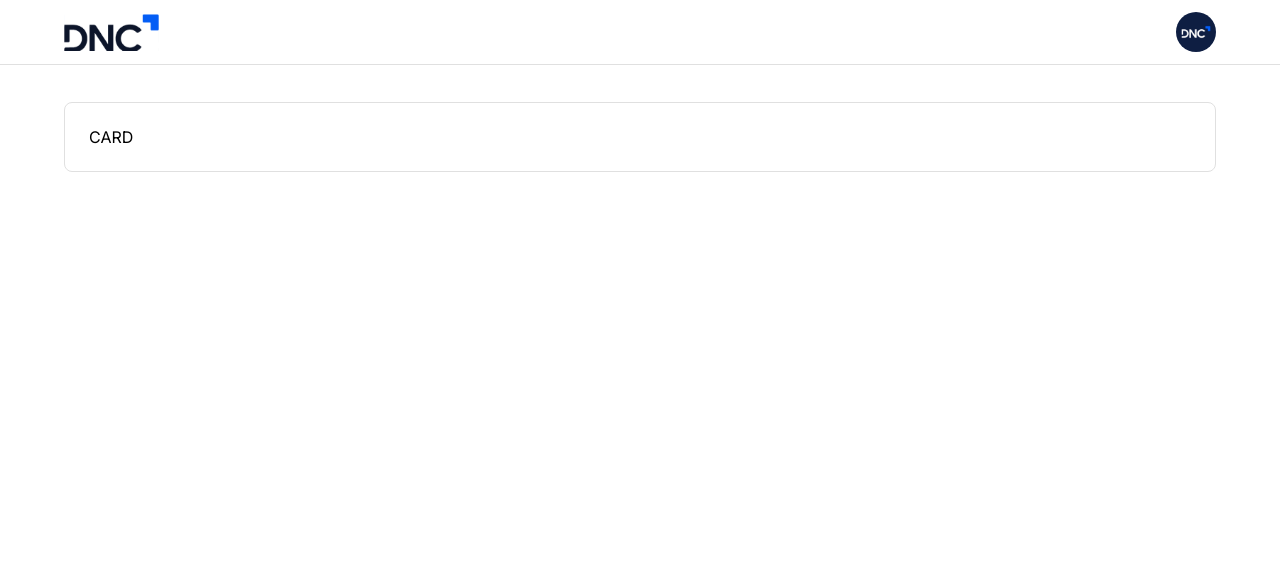
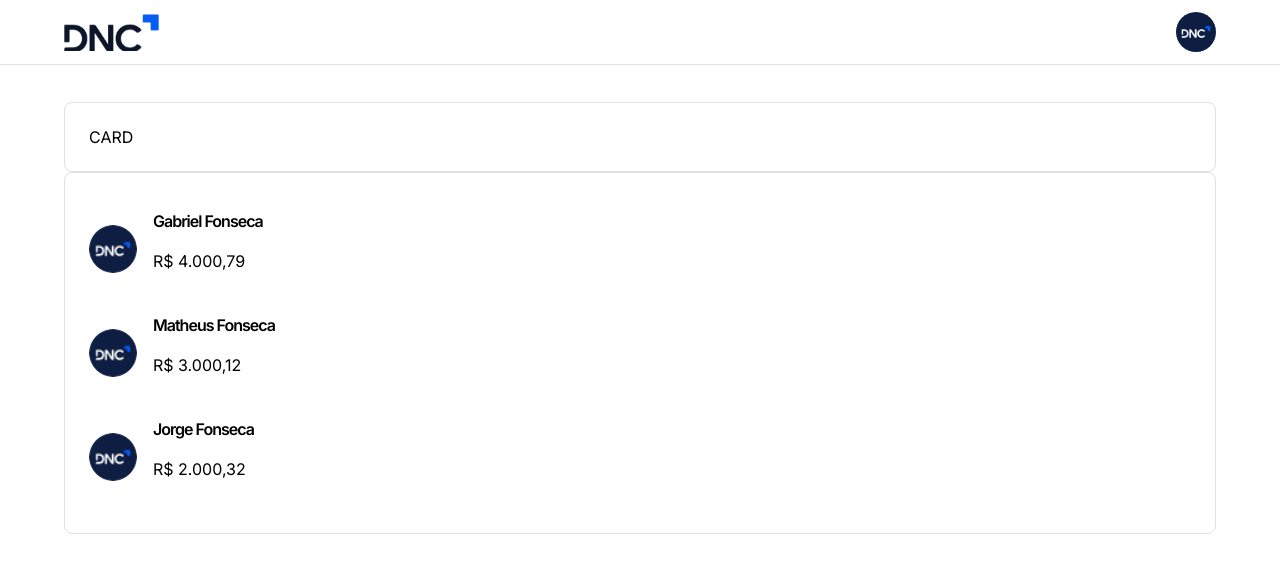
Before and after one commit to gabrieltec-front-end/projetoType, a React (Vite) app: page /home in a window 1280 px wide. Shown: the top 572 px of the page. Built offline with nearby package versions, Linux system fonts and the light colour scheme.

Commit message:
Feat avatar list concluid

```diff
--- /dev/null
+++ b/src/components/AvatarListComp.tsx
@@ -0,0 +1,35 @@
+import { Avatar, Box } from '@mui/material'
+import Rem from '@/utils/pxToRem'
+import { StyledH2, StyledH3 } from './TypegraphiesComp'
+import { AvatarListA } from '@/types'
+
+function AvatarComp(props: AvatarListA) {
+  return (
+    <>
+      {props.listDate.map((item, index) => (
+        <Box
+          sx={{
+            display: 'flex',
+            alignItems: 'center',
+            padding: `${Rem(12)} 0`,
+          }}
+          key={index}
+        >
+          <Box>
+            <Avatar
+              alt={item.name}
+              src={item.avatar}
+              sx={{ width: Rem(48), height: Rem(48), marginRight: Rem(16) }}
+            />
+          </Box>
+          <Box>
+            <StyledH2>{item.name}</StyledH2>
+            <StyledH3>{item.subtitle}</StyledH3>
+          </Box>
+        </Box>
+      ))}
+    </>
+  )
+}
+
+export default AvatarComp
--- a/src/components/index.ts
+++ b/src/components/index.ts
@@ -4,6 +4,7 @@ export * from './TypegraphiesComp'
 export * from './Inputsprops'
 export * from './Buttonsprops'
 export * from './CardComponente'
+export { default as AvatarComp } from './AvatarListComp'
 export { default as FormularioComponentes } from './FormularioComp'
 
 export { default as Header } from './Header'
--- a/src/page/Home.tsx
+++ b/src/page/Home.tsx
@@ -1,12 +1,36 @@
 import { Header, StyledCard } from '@/components'
 import { Container } from '@mui/material'
+import { AvatarComp } from '@/components'
+import CurrentBRL from '@/utils/currencyConverter'
 
 function Home() {
+  const listCompAvatar = [
+    {
+      avatar: 'Avatar.png',
+      name: 'Gabriel Fonseca',
+      subtitle: CurrentBRL(4000.78721),
+    },
+
+    {
+      avatar: 'Avatar.png',
+      name: 'Matheus Fonseca',
+      subtitle: CurrentBRL(3000.12312),
+    },
+
+    {
+      avatar: 'Avatar.png',
+      name: 'Jorge Fonseca',
+      subtitle: CurrentBRL(2000.3222),
+    },
+  ]
   return (
     <>
       <Header />
       <Container maxWidth="lg">
         <StyledCard>CARD</StyledCard>
+        <StyledCard>
+          <AvatarComp listDate={listCompAvatar} />
+        </StyledCard>
       </Container>
     </>
   )
--- a/src/types/index.ts
+++ b/src/types/index.ts
@@ -1,3 +1,4 @@
 export * from './theme'
 export * from './Typegraphies'
 export * from './formulario'
+export * from './avatarList'
--- /dev/null
+++ b/src/utils/currencyConverter.tsx
@@ -0,0 +1,14 @@
+/**
+ * Convert number currency BRL
+ * @value number convert
+ * @return convert currency in BRL
+ */
+
+function CurrentBRL(value: number): string {
+  return new Intl.NumberFormat('pt-BR', {
+    style: 'currency',
+    currency: 'BRL',
+  }).format(value)
+}
+
+export default CurrentBRL
--- a/src/utils/index.ts
+++ b/src/utils/index.ts
@@ -1 +1,2 @@
 export * from './pxToRem'
+export * from './currencyConverter'
```
Also changed, not shown: src/types/avatarList.d.ts (added, +9 -0 lines).
